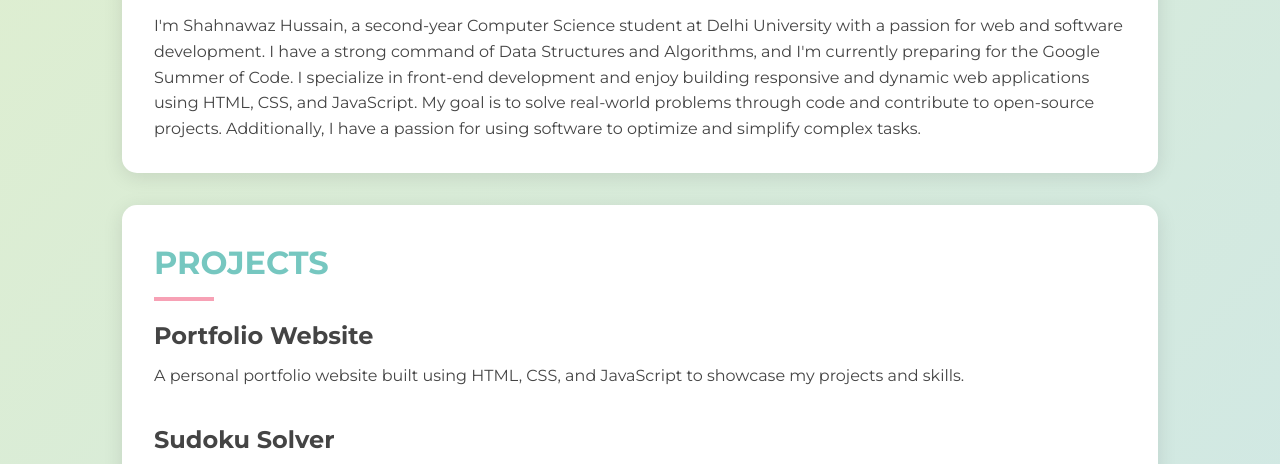
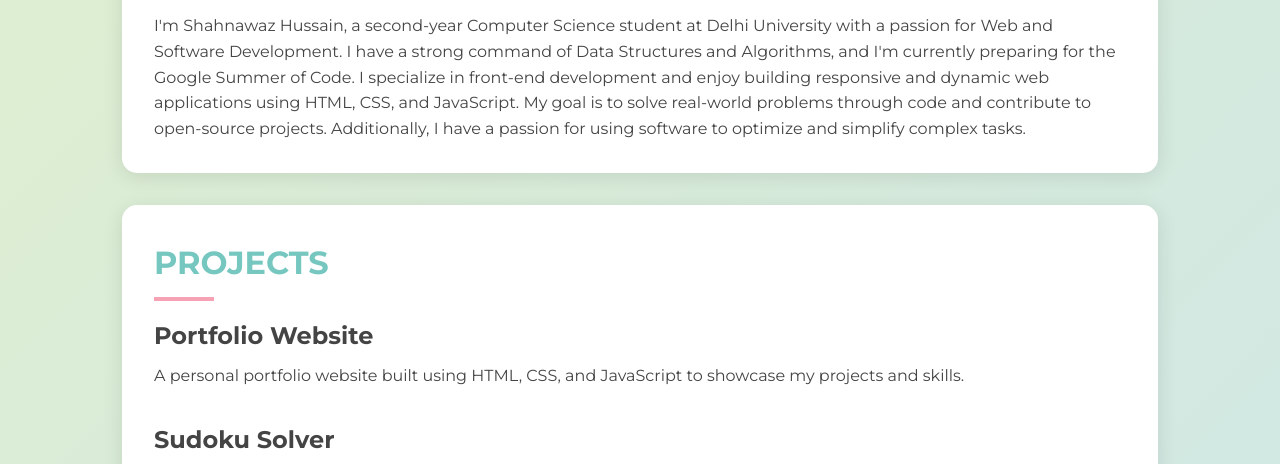
Before and after one commit to shahnawaz-hussaink/Portfolio, a plain HTML site: page index.html in a window 1280 px wide. Shown: the part 636-1100 px from the top of the page. Drawn offline with Linux system fonts and the light colour scheme.

Commit message:
Update index.html

```diff
--- a/index.html
+++ b/index.html
@@ -29,7 +29,7 @@
   <section id="about" class="about">
     <img src="1726771722595.jpeg" alt="Shahnawaz Hussain">
     <h2>About Me</h2>
-    <p>I'm Shahnawaz Hussain, a second-year Computer Science student at Delhi University with a passion for web and software development. I have a strong command of Data Structures and Algorithms, and I'm currently preparing for the Google Summer of Code. I specialize in front-end development and enjoy building responsive and dynamic web applications using HTML, CSS, and JavaScript. My goal is to solve real-world problems through code and contribute to open-source projects. Additionally, I have a passion for using software to optimize and simplify complex tasks.</p>
+    <p>I'm Shahnawaz Hussain, a second-year Computer Science student at Delhi University with a passion for Web and Software Development. I have a strong command of Data Structures and Algorithms, and I'm currently preparing for the Google Summer of Code. I specialize in front-end development and enjoy building responsive and dynamic web applications using HTML, CSS, and JavaScript. My goal is to solve real-world problems through code and contribute to open-source projects. Additionally, I have a passion for using software to optimize and simplify complex tasks.</p>
   </section>
 
   <section id="projects" class="projects">
```
